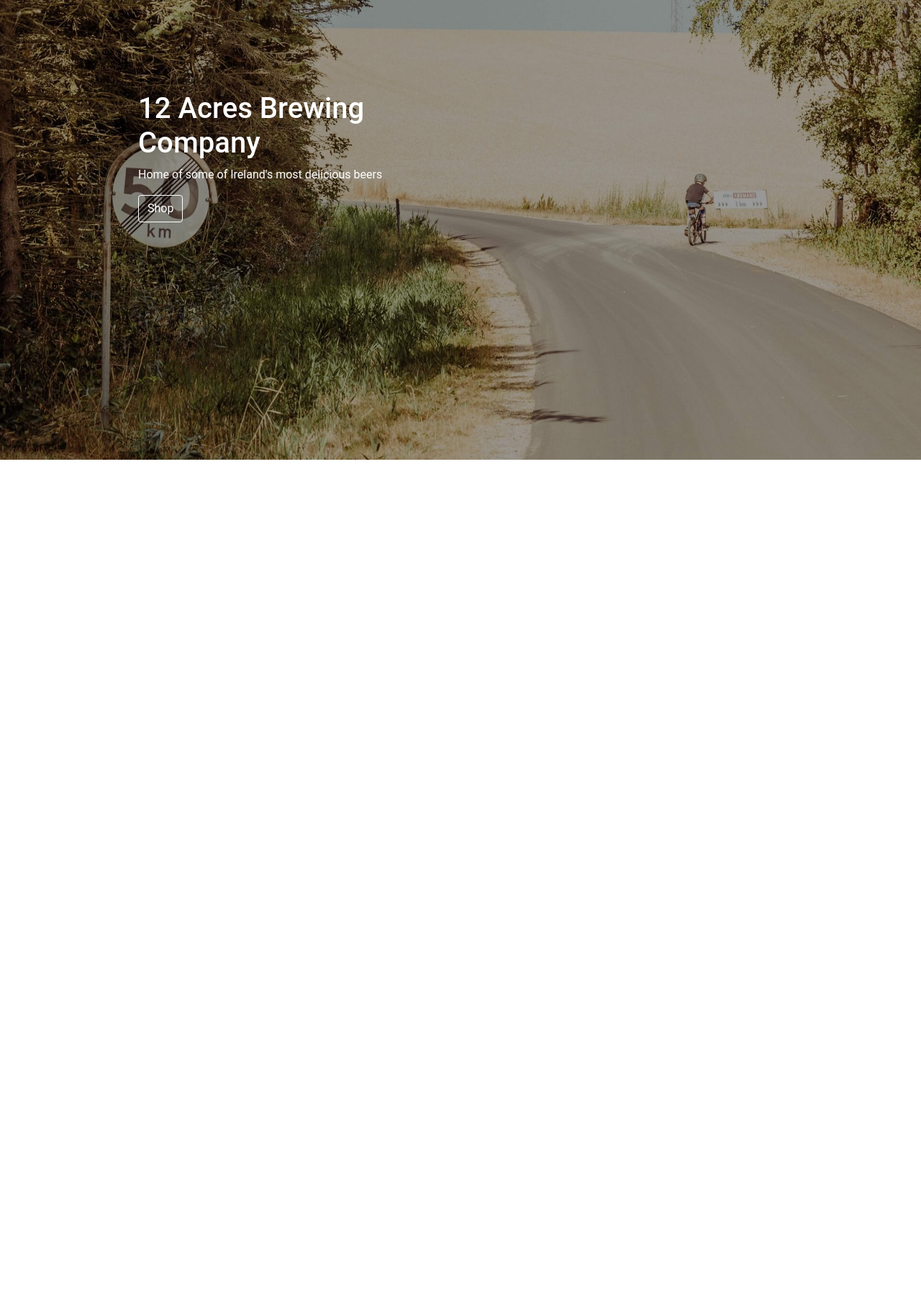
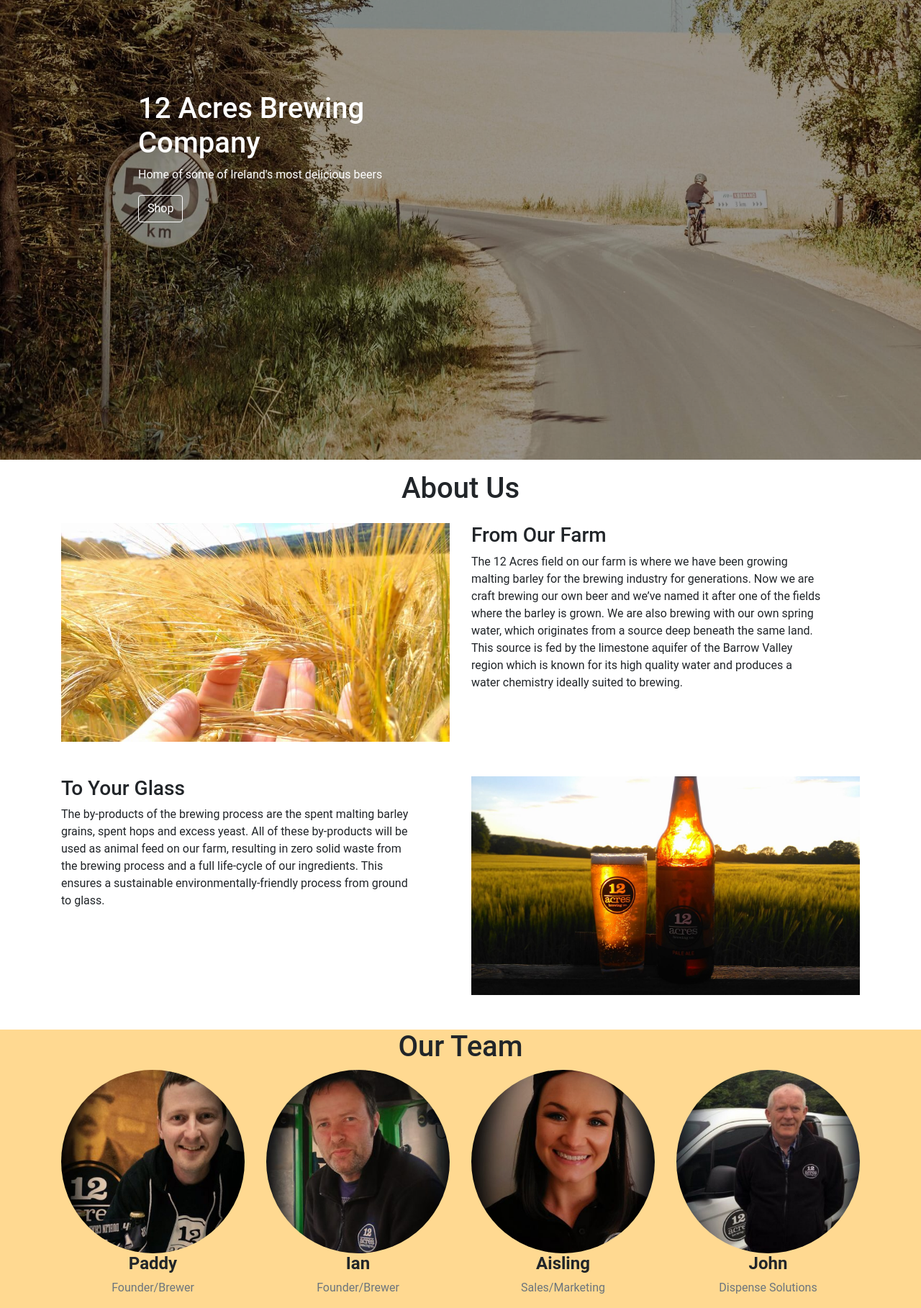
Before and after one commit to farrelleoin93/12-acres-beer, a Django app: page / in a window 1280 px wide. Shown: the part 91-1909 px from the top of the page at 72% size. Before the commit the page ends 730 px from the top, so only its background shows below. Run offline with Django 3.2, Linux system fonts and the light colour scheme; some libraries are stand-ins or nearby versions.

Commit message:
Add content and some styling to index.html

```diff
--- a/home/templates/home/index.html
+++ b/home/templates/home/index.html
@@ -18,4 +18,67 @@
         </div>
     </div>
 </div>
+<h1 class="text-center mt-3">About Us</h1>
+<div class="container">
+    <div class="row">
+        <div class="col-12 col-md-6 order-1 mt-3">
+            <img src="{{ MEDIA_URL }}barley.jpg" class="about-us-image" alt="Barley field">
+        </div>
+        <div class="col-12 col-md-6 order-2 mt-3">
+            <div class="about-us">
+                <h3>From Our Farm</h3>
+                <p>The 12 Acres field on our farm is where we have been growing malting barley for the
+                    brewing industry for generations. Now we are craft brewing our own beer
+                    and we’ve named it after one of the fields where the barley is grown. We are
+                    also brewing with our own spring water, which originates from a source deep
+                    beneath the same land. This source is fed by the limestone aquifer of the Barrow Valley
+                    region which is known for its high quality water and produces a water chemistry ideally
+                    suited to brewing.</p>
+            </div>
+        </div>
+    </div>
+    <div class="row">
+        <div class="col-12 col-md-6 order-4 order-md-3 mt-5">
+            <div class="about-us">
+                <h3>To Your Glass</h3>
+                <p>The by-products of the brewing process are the spent malting barley grains, spent hops and excess
+                    yeast. All of these by-products will be used as animal feed on our farm, resulting in zero solid
+                    waste
+                    from the brewing process and a full life-cycle of our ingredients. This ensures a sustainable
+                    environmentally-friendly process from ground to glass.</p>
+            </div>
+        </div>
+        <div class="col-12 col-md-6 order-3 order-md-4 mt-5">
+            <img src="{{ MEDIA_URL }}bottle-field.jpg" class="about-us-image" alt="Beer bottle ang glass">
+        </div>
+    </div>
+</div>
+<div class="light-orange-background w-100">
+<div class="container">
+    <h1 class="text-center mt-5">Our Team</h1>
+    <div class="row">
+        <div class="col-12 col-md-6 col-lg-3 team-container">
+            <img src="{{ MEDIA_URL }}paddy.jpg" class="team-image" alt="Paddy">
+            <h4 class="font-weight-bold">Paddy</h4>
+            <p class="text-muted">Founder/Brewer</p>
+        </div>
+        <div class="col-12 col-md-6 col-lg-3 team-container">
+            <img src="{{ MEDIA_URL }}ian.jpg" class="team-image" alt="Ian">
+            <h4 class="font-weight-bold">Ian</h4>
+            <p class="text-muted">Founder/Brewer</p>
+        </div>
+        <div class="col-12 col-md-6 col-lg-3 team-container">
+            <img src="{{ MEDIA_URL }}aisling.jpg" class="team-image" alt="Aisling">
+            <h4 class="font-weight-bold">Aisling</h4>
+            <p class="text-muted">Sales/Marketing</p>
+        </div>
+        <div class="col-12 col-md-6 col-lg-3 team-container">
+            <img src="{{ MEDIA_URL }}john.jpg" class="team-image" alt="John">
+            <h4 class="font-weight-bold">John</h4>
+            <p class="text-muted">Dispense Solutions</p>
+        </div>
+
+    </div>
+</div>
+</div>
 {% endblock %}
--- a/static/css/base.css
+++ b/static/css/base.css
@@ -8,6 +8,10 @@ body {
 .flex-center {
     display: flex;
     justify-content: center;
+}
+
+.light-orange-background {
+    background-color: rgb(255 182 45 / 52%);
 }
 
 .text-black {
@@ -43,3 +47,22 @@ body {
     top: 20%;
     width: 35%;
 }
+
+.about-us-image {
+    width: 100%;
+}
+
+.about-us {
+    width: 90%;
+}
+
+.team-container {
+    display: flex;
+    flex-direction: column;
+    align-items: center;
+}
+
+.team-image {
+    border-radius: 50%;
+    width: 100%;
+}
```
Lines whose indentation alone changed are shown as unchanged.
